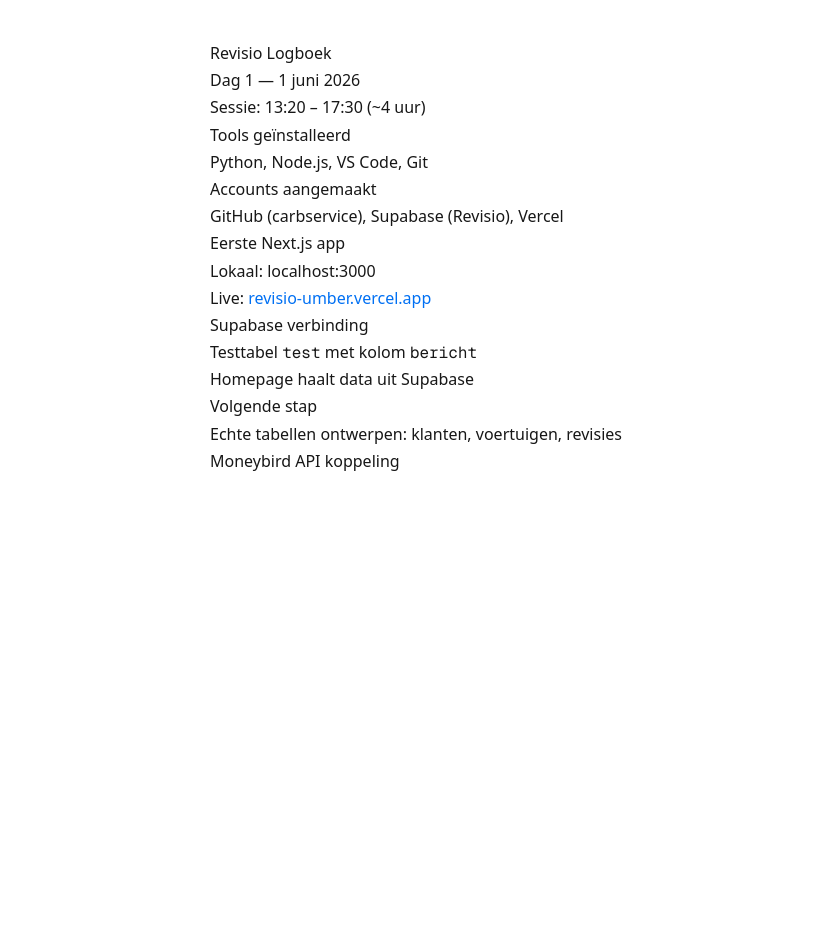
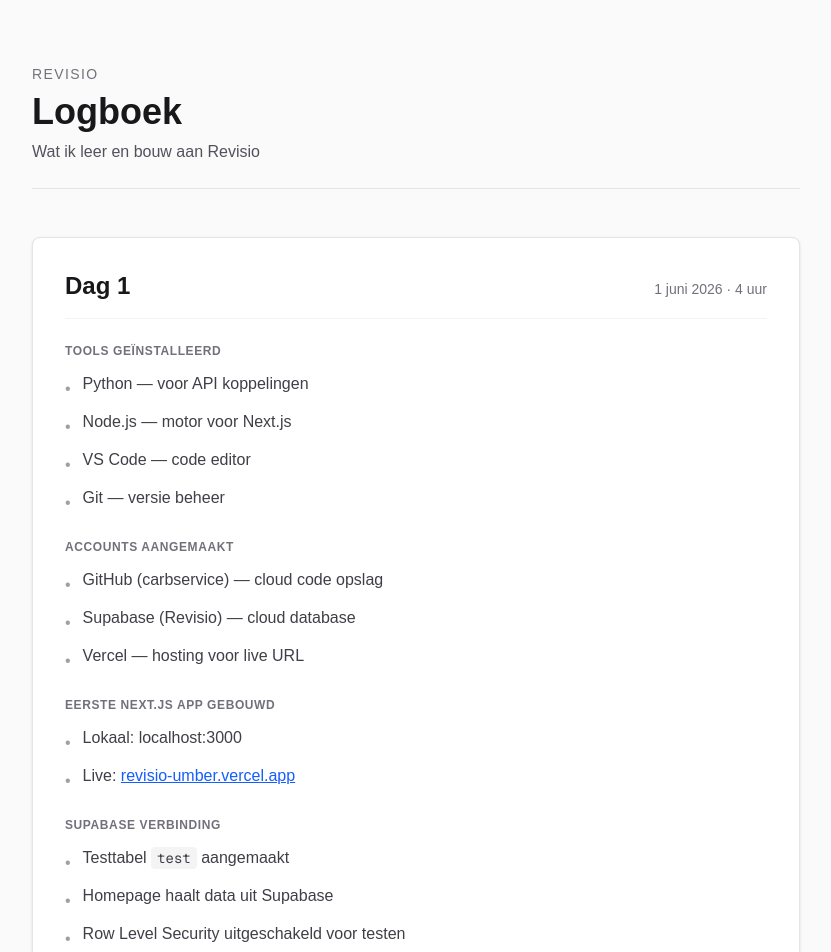
Before and after one commit to carbservice/revisio, a Next.js app: page /logbook in a window 1280 px wide. Shown: the top 952 px of the page, without its empty margins (224-1055 px from the left). Before the commit the page ends 800 px from the top, so only its background shows below. Built offline with nearby package versions, Linux system fonts and the light colour scheme.

Commit message:
Logboek opmaak verbeterd

```diff
--- a/app/logbook/page.tsx
+++ b/app/logbook/page.tsx
@@ -1,37 +1,83 @@
 export default function Logbook() {
   return (
-    <div style={{ padding: '40px', fontFamily: 'system-ui', maxWidth: '800px', margin: '0 auto', lineHeight: '1.7' }}>
-      <h1>Revisio Logboek</h1>
-      <h2>Dag 1 — 1 juni 2026</h2>
-      <p>Sessie: 13:20 – 17:30 (~4 uur)</p>
+    <div className="min-h-screen bg-zinc-50 dark:bg-zinc-900 py-16 px-6">
+      <div className="max-w-3xl mx-auto">
 
-      <h3>Tools geïnstalleerd</h3>
-      <ul>
-        <li>Python, Node.js, VS Code, Git</li>
-      </ul>
+        <header className="mb-12 pb-6 border-b border-zinc-200 dark:border-zinc-700">
+          <p className="text-sm uppercase tracking-widest text-zinc-500 mb-2">Revisio</p>
+          <h1 className="text-4xl font-bold text-zinc-900 dark:text-zinc-100">Logboek</h1>
+          <p className="text-zinc-600 dark:text-zinc-400 mt-2">Wat ik leer en bouw aan Revisio</p>
+        </header>
 
-      <h3>Accounts aangemaakt</h3>
-      <ul>
-        <li>GitHub (carbservice), Supabase (Revisio), Vercel</li>
-      </ul>
+        <article className="space-y-8">
 
-      <h3>Eerste Next.js app</h3>
-      <ul>
-        <li>Lokaal: localhost:3000</li>
-        <li>Live: <a href="https://revisio-umber.vercel.app" style={{color:'#0070f3'}}>revisio-umber.vercel.app</a></li>
-      </ul>
+          <div className="bg-white dark:bg-zinc-800 rounded-lg p-8 shadow-sm border border-zinc-200 dark:border-zinc-700">
 
-      <h3>Supabase verbinding</h3>
-      <ul>
-        <li>Testtabel <code>test</code> met kolom <code>bericht</code></li>
-        <li>Homepage haalt data uit Supabase</li>
-      </ul>
+            <div className="flex items-baseline justify-between mb-6 pb-4 border-b border-zinc-100 dark:border-zinc-700">
+              <h2 className="text-2xl font-semibold text-zinc-900 dark:text-zinc-100">Dag 1</h2>
+              <span className="text-sm text-zinc-500">1 juni 2026 · 4 uur</span>
+            </div>
 
-      <h3>Volgende stap</h3>
-      <ul>
-        <li>Echte tabellen ontwerpen: klanten, voertuigen, revisies</li>
-        <li>Moneybird API koppeling</li>
-      </ul>
+            <Section title="Tools geïnstalleerd">
+              <Item>Python — voor API koppelingen</Item>
+              <Item>Node.js — motor voor Next.js</Item>
+              <Item>VS Code — code editor</Item>
+              <Item>Git — versie beheer</Item>
+            </Section>
+
+            <Section title="Accounts aangemaakt">
+              <Item>GitHub (carbservice) — cloud code opslag</Item>
+              <Item>Supabase (Revisio) — cloud database</Item>
+              <Item>Vercel — hosting voor live URL</Item>
+            </Section>
+
+            <Section title="Eerste Next.js app gebouwd">
+              <Item>Lokaal: localhost:3000</Item>
+              <Item>
+                Live: <a href="https://revisio-umber.vercel.app" className="text-blue-600 dark:text-blue-400 underline">revisio-umber.vercel.app</a>
+              </Item>
+            </Section>
+
+            <Section title="Supabase verbinding">
+              <Item>Testtabel <code className="bg-zinc-100 dark:bg-zinc-700 px-1.5 py-0.5 rounded text-sm">test</code> aangemaakt</Item>
+              <Item>Homepage haalt data uit Supabase</Item>
+              <Item>Row Level Security uitgeschakeld voor testen</Item>
+            </Section>
+
+            <Section title="Wat ik geleerd heb">
+              <Item>Verschil localhost vs live op Vercel</Item>
+              <Item>API keys horen in <code className="bg-zinc-100 dark:bg-zinc-700 px-1.5 py-0.5 rounded text-sm">.env.local</code>, nooit in de code</Item>
+              <Item>Server herstarten na elke wijziging in env file</Item>
+              <Item>Vercel environment variables apart instellen</Item>
+            </Section>
+
+            <Section title="Volgende stap (Dag 2)">
+              <Item>Echte tabellen ontwerpen: klanten, voertuigen, revisies</Item>
+              <Item>Eerste Moneybird API koppeling</Item>
+            </Section>
+
+          </div>
+        </article>
+
+      </div>
     </div>
   )
 }
+
+function Section({ title, children }: { title: string; children: React.ReactNode }) {
+  return (
+    <div className="mb-6 last:mb-0">
+      <h3 className="text-xs font-semibold uppercase tracking-wider text-zinc-500 mb-3">{title}</h3>
+      <ul className="space-y-2">{children}</ul>
+    </div>
+  )
+}
+
+function Item({ children }: { children: React.ReactNode }) {
+  return (
+    <li className="flex items-start gap-3 text-zinc-700 dark:text-zinc-300">
+      <span className="text-zinc-400 mt-1.5">•</span>
+      <span className="leading-relaxed">{children}</span>
+    </li>
+  )
+}
```
